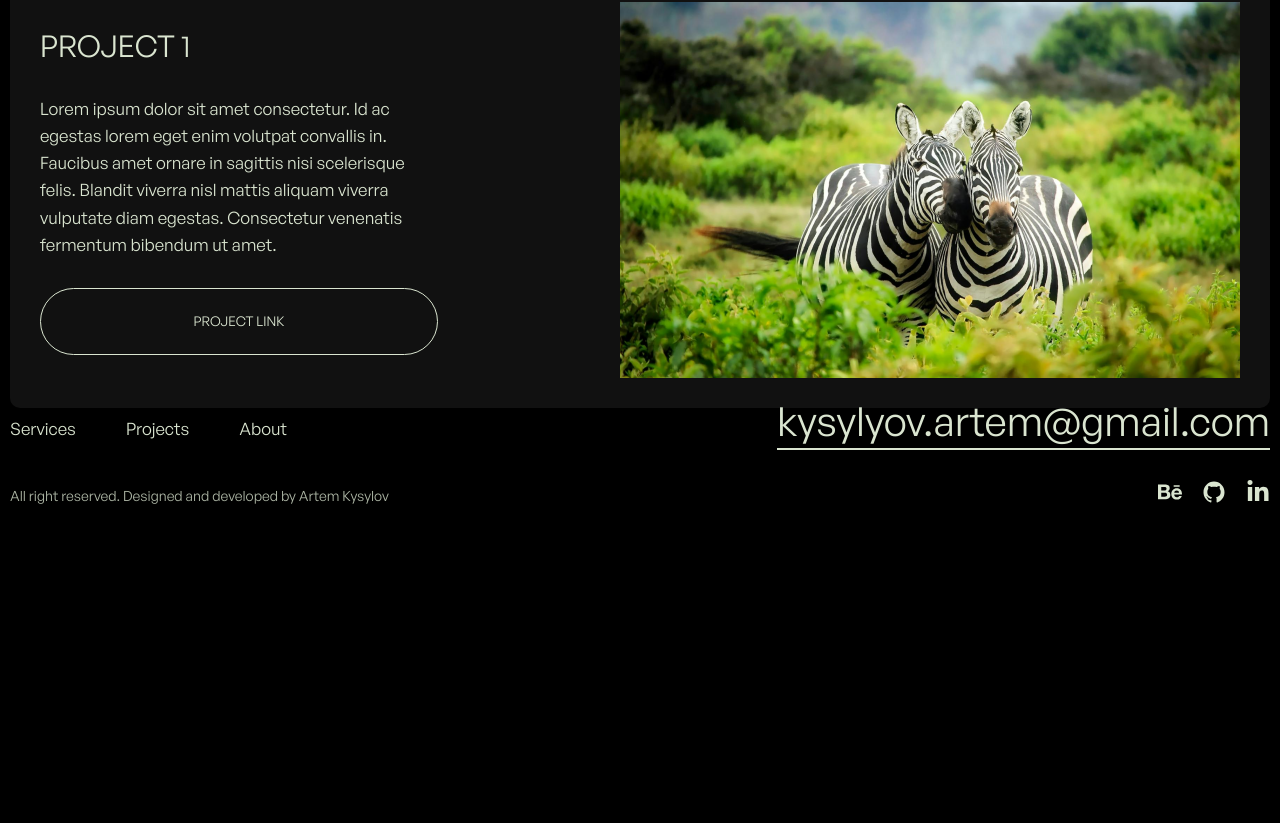
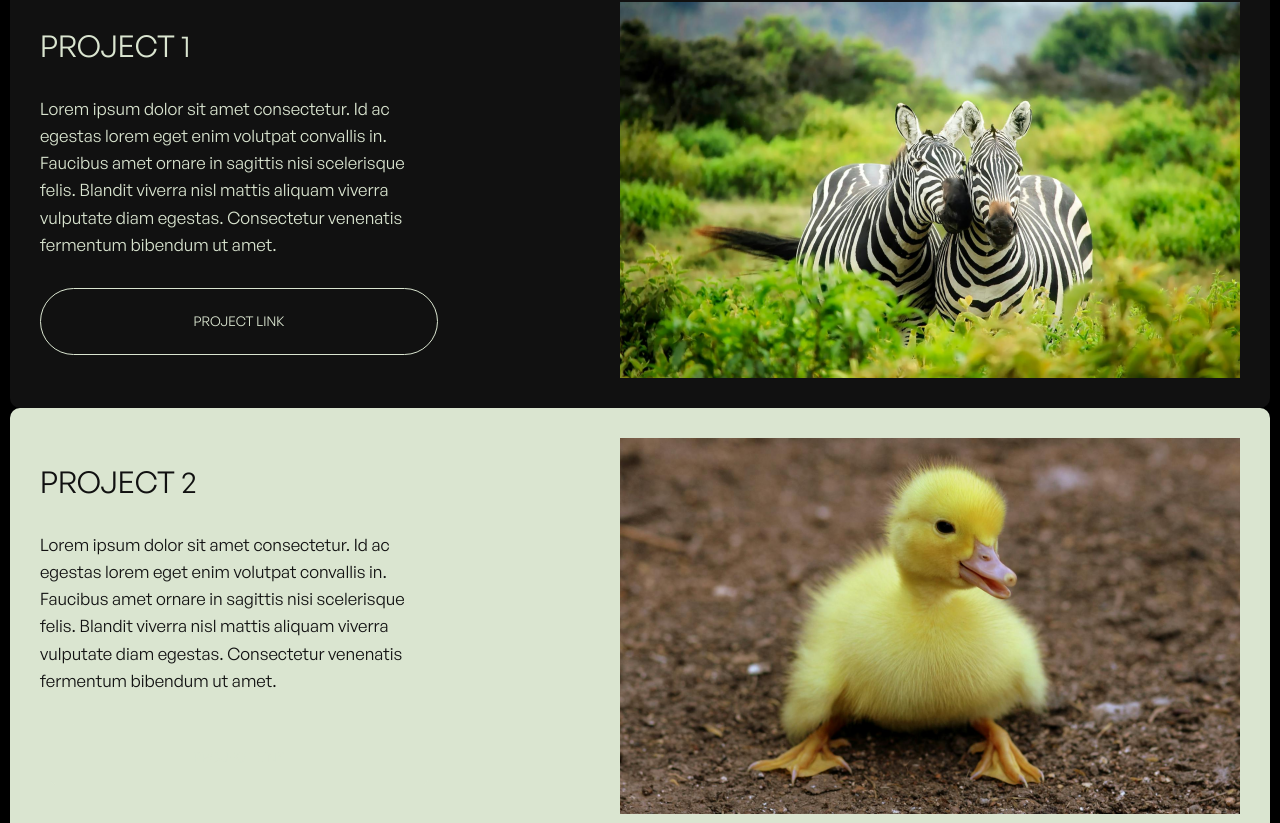
Before and after one commit to Artem-Kysylov/portfolio-website, a Next.js app: page / in a window 1280 px wide. Shown: the part 996-1819 px from the top of the page. Before the commit the page ends 1537 px from the top, so only its background shows below. Built offline with nearby package versions, Linux system fonts and the light colour scheme.

Commit message:
working with project items component

```diff
--- /dev/null
+++ b/src/app/data/data.js
@@ -0,0 +1,78 @@
+// Imports
+import { FaBehance } from "react-icons/fa"
+import { IoLogoGithub } from "react-icons/io"
+import { FaLinkedinIn } from "react-icons/fa6"
+
+
+// Navigation data
+export const navItems = [
+    {
+        id: 1,
+        title: 'Services',
+        anchorLink: '#Services_section',
+    },
+    {
+        id: 2,
+        title: 'Projects',
+        anchorLink: '#Projects_section',
+    },
+    {
+        id: 3,
+        title: 'About',
+        anchorLink: '#About_section',
+    },
+]
+
+// Socials data
+export const socialsItems = [
+    {
+        id: 1,
+        title: 'Behance',
+        icon: FaBehance,
+        link: 'https://www.behance.net/kysylyovar7e7c',
+    },
+    {
+        id: 2,
+        title: 'Github',
+        icon: IoLogoGithub,
+        link: 'https://github.com/Artem-Kysylov',
+    },
+    {
+        id: 3,
+        title: 'Linkedin',
+        icon: FaLinkedinIn,
+        link: 'https://github.com/Artem-Kysylov',
+    },
+]
+
+// Projects items data
+export const projectItems = [
+    {
+        id: 1,
+        title: 'Project 1',
+        description: 'Lorem ipsum dolor sit amet consectetur. Id ac egestas lorem eget enim volutpat convallis in. Faucibus amet ornare in sagittis nisi scelerisque felis. Blandit viverra nisl mattis aliquam viverra vulputate diam egestas. Consectetur venenatis fermentum bibendum ut amet.',
+        image: '/project-1-img.png',
+        background: 'var(--light-black)',
+    },
+    {
+        id: 2,
+        title: 'Project 2',
+        description: 'Lorem ipsum dolor sit amet consectetur. Id ac egestas lorem eget enim volutpat convallis in. Faucibus amet ornare in sagittis nisi scelerisque felis. Blandit viverra nisl mattis aliquam viverra vulputate diam egestas. Consectetur venenatis fermentum bibendum ut amet.',
+        image: '/project-2-img.png',
+        background: 'var(--light)',
+    },
+    {
+        id: 3,
+        title: 'Project 3',
+        description: 'Lorem ipsum dolor sit amet consectetur. Id ac egestas lorem eget enim volutpat convallis in. Faucibus amet ornare in sagittis nisi scelerisque felis. Blandit viverra nisl mattis aliquam viverra vulputate diam egestas. Consectetur venenatis fermentum bibendum ut amet.',
+        image: '/project-1-img.png',
+        background: 'var(--light-black)',
+    },
+    {
+        id: 4,
+        title: 'Project 4',
+        description: 'Lorem ipsum dolor sit amet consectetur. Id ac egestas lorem eget enim volutpat convallis in. Faucibus amet ornare in sagittis nisi scelerisque felis. Blandit viverra nisl mattis aliquam viverra vulputate diam egestas. Consectetur venenatis fermentum bibendum ut amet.',
+        image: '/project-2-img.png',
+        background: 'var(--light)',
+    },
+]
--- a/src/app/data/navData.js
+++ /dev/null
@@ -1,46 +0,0 @@
-// Imports
-import { FaBehance } from "react-icons/fa"
-import { IoLogoGithub } from "react-icons/io"
-import { FaLinkedinIn } from "react-icons/fa6"
-
-
-// Navigation data
-export const navItems = [
-    {
-        id: 1,
-        title: 'Services',
-        anchorLink: '#Services_section',
-    },
-    {
-        id: 2,
-        title: 'Projects',
-        anchorLink: '#Projects_section',
-    },
-    {
-        id: 3,
-        title: 'About',
-        anchorLink: '#About_section',
-    },
-]
-
-// Socials data
-export const socialsItems = [
-    {
-        id: 1,
-        title: 'Behance',
-        icon: FaBehance,
-        link: 'https://www.behance.net/kysylyovar7e7c',
-    },
-    {
-        id: 2,
-        title: 'Github',
-        icon: IoLogoGithub,
-        link: 'https://github.com/Artem-Kysylov',
-    },
-    {
-        id: 3,
-        title: 'Linkedin',
-        icon: FaLinkedinIn,
-        link: 'https://github.com/Artem-Kysylov',
-    },
-]
--- a/src/components/footer/Footer.jsx
+++ b/src/components/footer/Footer.jsx
@@ -1,8 +1,8 @@
 // Imports
 import React from 'react'
 import styles from './styles.module.css'
-import { navItems } from '../../app/data/navData'
-import { socialsItems } from '../../app/data/navData'
+import { navItems } from '../../app/data/data'
+import { socialsItems } from '../../app/data/data'
 
 // Import components
 import MailLink from '@/components/mail-link/MailLink'
--- a/src/components/navbar/Navbar.jsx
+++ b/src/components/navbar/Navbar.jsx
@@ -2,8 +2,8 @@
 import React from 'react'
 import Image from "next/image"
 import styles from './styles.module.css'
-import { navItems } from '../../app/data/navData'
-import { socialsItems } from '../../app/data/navData'
+import { navItems } from '../../app/data/data'
+import { socialsItems } from '../../app/data/data'
 
 // Import components
 import NavLink from '@/components/nav-link/NavLink'
--- a/src/components/project-item/ProjectItem.jsx
+++ b/src/components/project-item/ProjectItem.jsx
@@ -7,17 +7,24 @@ import styles from './styles.module.css'
 // Import components
 import Button from '@/components/button/Button'
 
-const ProjectItem = ({ itemType }) => {
-  const itemClass = classNames(styles.project__item, {
-    [styles.dark]: itemType === 'dark',
-    [styles.light]: itemType === 'light',
-  })
+const ProjectItem = ({ title, description, image, background  }) => {
+
 
   return (
-    <div className={itemClass}>
-      <div className={styles.project__itemContent}>
-        <h4>Project 1</h4>
-        <p>Lorem ipsum dolor sit amet consectetur. Id ac egestas lorem eget enim volutpat convallis in. Faucibus amet ornare in sagittis nisi scelerisque felis. Blandit viverra nisl mattis aliquam viverra vulputate diam egestas. Consectetur venenatis fermentum bibendum ut amet.</p>
+    <div
+      style={{ backgroundColor: background }}
+      className={classNames(
+        styles.project__item,
+        { [styles.dark]: background === 'var(--light-black)',
+          [styles.light]: background === 'var(--light)'
+        }
+      )}
+    >
+      <div className={styles.project__itemContent}
+
+      >
+        <h4>{title}</h4>
+        <p>{description}</p>
         <Button
           text='project link'
           buttonType='outlined'
@@ -25,8 +32,8 @@ const ProjectItem = ({ itemType }) => {
       </div>
 
       <Image
-        src='/project-1-img.png'
-        alt='image'
+        src={image}
+        alt={title}
         width={620}
         height={376}
       />
--- a/src/components/project-item/styles.module.css
+++ b/src/components/project-item/styles.module.css
@@ -2,24 +2,11 @@
     width: 100%;
     padding: 30px;
     border-radius: 10px;
-    background: var(--light-black);
     display: flex;
     flex-direction: row;
     align-items: center;
     justify-content: space-between;
     gap: 30px;
-}
-
-.projectItem.dark {
-    flex-direction: row;
-    background: var(--light-black);
-    color: var(--light);
-}
-
-.projectItem.light {
-    flex-direction: row-reverse;
-    background: var(--light);
-    color: var(--black);
 }
 
 .project__itemContent {
@@ -29,3 +16,19 @@
     gap: 30px;
     width: 398px;
 }
+
+.project__item.dark {
+    background-color: var(--light-black);
+}
+
+.project__item.dark .project__itemContent {
+    color: var(--light);
+}
+
+.project__item.light {
+    background-color: var(--light);
+}
+
+.project__item.light .project__itemContent {
+    color: var(--light-black);
+}
--- a/src/components/project-items/ProjectItems.jsx
+++ b/src/components/project-items/ProjectItems.jsx
@@ -1,6 +1,7 @@
 // Imports
 import React from 'react'
 import styles from './styles.module.css'
+import { projectItems } from '../../app/data/data'
 
 // Import components
 import ProjectItem from '@/components/project-item/ProjectItem'
@@ -8,7 +9,17 @@ import ProjectItem from '@/components/project-item/ProjectItem'
 const ProjectItems = () => {
   return (
     <div className='container'>
-      <ProjectItem/>
+      <div className={styles.project__itemsWrapper}>
+        {
+          projectItems.map((project) => (
+            <ProjectItem
+              key={project.id}
+              {...project}
+            />
+          ))
+        }
+      </div>
+
     </div>
   )
 }
```
